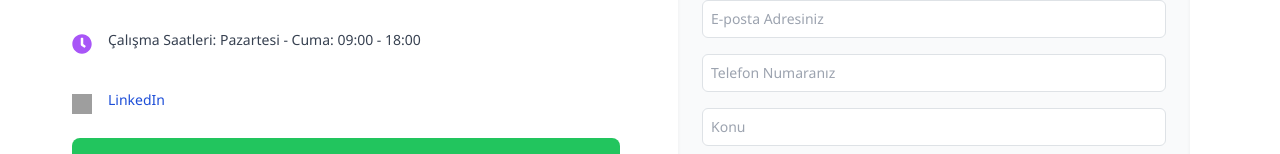
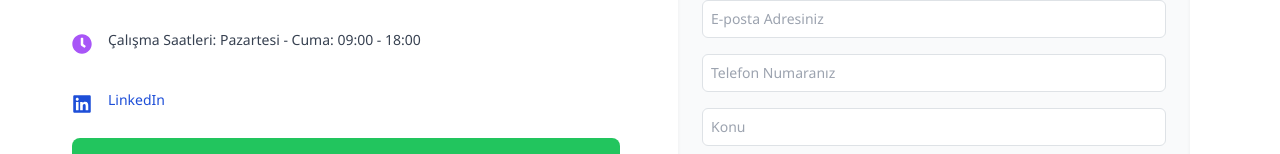
Before and after one commit to SalehKar/tekfin-website, a React (Create React App) app: page /contact in a window 1280 px wide. Shown: the part 310-464 px from the top of the page. Built offline with nearby package versions, Linux system fonts and the light colour scheme; grey boxes are pictures that could not be loaded.

Commit message:
Update Contact.js

```diff
--- a/src/components/Contact.js
+++ b/src/components/Contact.js
@@ -1,5 +1,5 @@
 import React, { useState } from 'react';
-import { FaWhatsapp, FaEnvelope, FaPhone, FaMapMarkerAlt, FaClock } from 'react-icons/fa';
+import { FaWhatsapp, FaEnvelope, FaPhone, FaMapMarkerAlt, FaClock, FaLinkedin } from 'react-icons/fa';
 
 const Contact = ({ language }) => {
   const [formData, setFormData] = useState({
@@ -98,7 +98,9 @@ const Contact = ({ language }) => {
 
   const handleWhatsAppClick = () => {
     const phoneNumber = '+905528095556';
-    const message = isTR ? 'Merhaba, TekFin Teknoloji ile iletişime geçmek istiyorum.' : 'Hello, I would like to contact TekFin Teknoloji.';
+    const message = isTR
+      ? 'Merhaba, TekFin Teknoloji ile iletişime geçmek istiyorum.'
+      : 'Hello, I would like to contact TekFin Teknoloji.';
     window.open(`https://wa.me/${phoneNumber}?text=${encodeURIComponent(message)}`, '_blank');
   };
 
@@ -126,7 +128,7 @@ const Contact = ({ language }) => {
             <p className="text-sm">{t.hours}</p>
           </div>
           <div className="flex items-start text-gray-700 gap-3">
-            <img src="/linkedin.svg" alt="LinkedIn" className="w-5 h-5 mt-1" />
+            <FaLinkedin className="text-xl text-blue-700 mt-1" />
             <a
               href="https://www.linkedin.com/company/tekfin-teknoloji-limited-%C5%9Fti"
               target="_blank"
@@ -147,13 +149,13 @@ const Contact = ({ language }) => {
 
           {/* Google Maps */}
           <iframe
-            src="https://www.google.com/maps/embed?pb=!1m14!1m12!1m3!1d4257.043536986945!2d28.94425589081935!3d41.02122252079607!2m3!1f0!2f0!3f0!3m2!1i1024!2i768!4f13.1!5e0!3m2!1sar!2str!4v1754527562837!5m2!1sar!2str"
+            src="https://www.google.com/maps/embed?pb=!1m14!1m12!1m3!1d4778.430377301186!2d28.945141497224295!3d41.02039129751813!2m3!1f0!2f0!3f0!3m2!1i1024!2i768!4f13.1!5e0!3m2!1sen!2str!4v1754528170081!5m2!1sen!2str"
             width="100%"
             height="200"
             className="rounded-md mt-4 border"
             allowFullScreen=""
             loading="lazy"
-            title="TekFin Location Map"
+            title="TekFin Teknoloji Location"
             referrerPolicy="no-referrer-when-downgrade"
           />
         </div>
```
Lines whose indentation alone changed are shown as unchanged.
